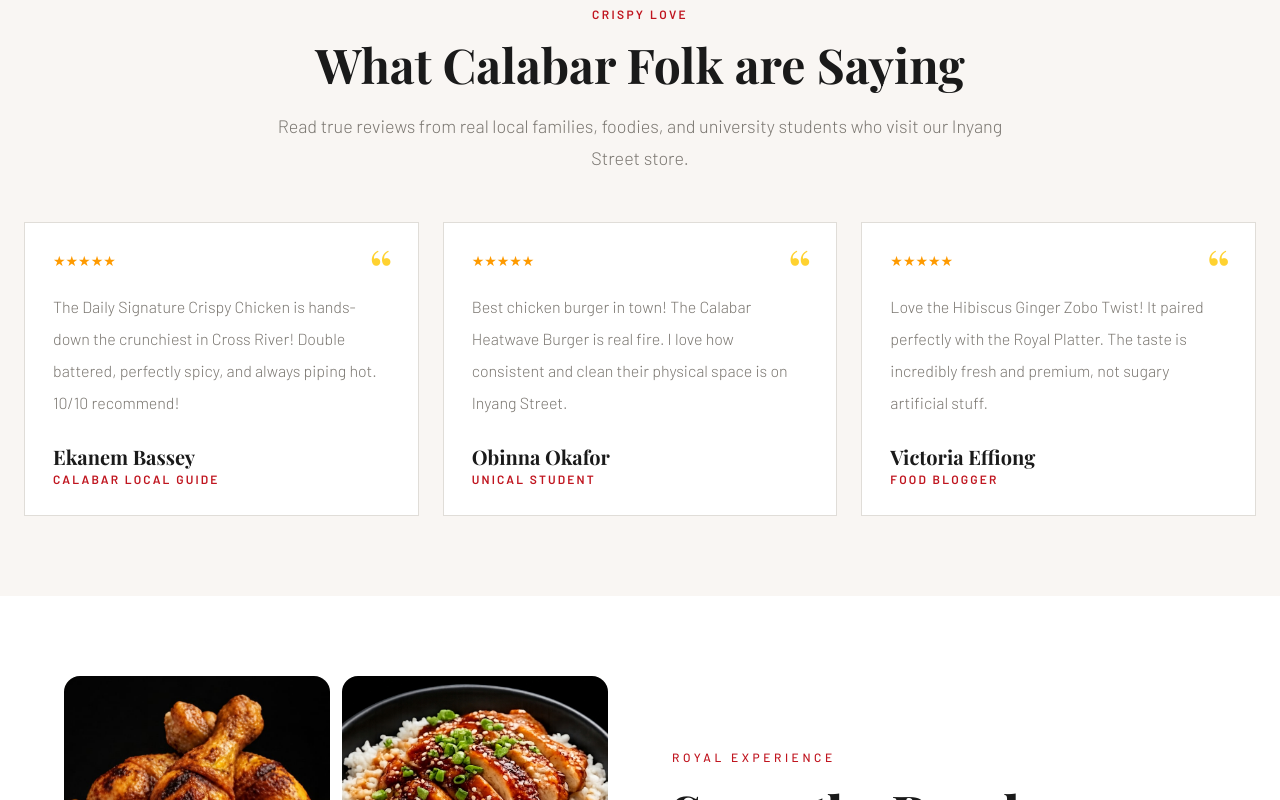
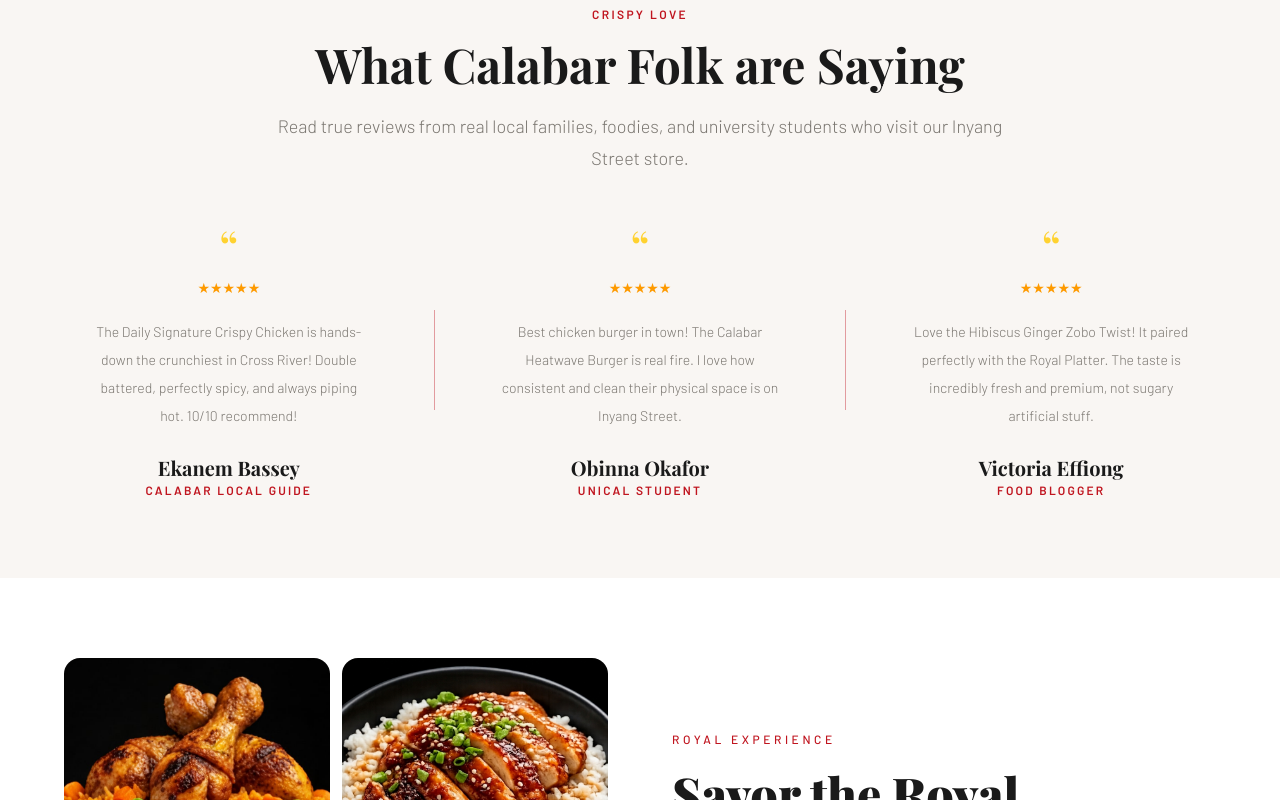
Before and after one commit to Treasure28-cyber/Daily_Crisp, a Next.js app: page / in a window 1280 px wide. Shown: the part 2000-2800 px from the top of the page. Built offline with nearby package versions, Linux system fonts and the light colour scheme.

Commit message:
cleaning the code

```diff
--- a/src/app/order/page.tsx
+++ b/src/app/order/page.tsx
@@ -21,7 +21,6 @@ type CheckoutForm = {
 
 const CART_STORAGE_KEY = "daily-crisps-cart";
 const WHATSAPP_NUMBER = "2349046116130";
-const DELIVERY_FEE = 500;
 
 export default function OrderPage() {
   const [active, setActive] = useState<MenuCategory>("All");
@@ -37,8 +36,7 @@ export default function OrderPage() {
 
   const filtered = useMemo(() => (active === "All" ? menuItems : menuItems.filter((item) => item.category === active)), [active]);
   const subtotal = cart.reduce((sum, entry) => sum + entry.item.price * entry.qty, 0);
-  const deliveryFee = cart.length > 0 ? DELIVERY_FEE : 0;
-  const total = subtotal + deliveryFee;
+  const total = subtotal;
   const count = cart.reduce((sum, entry) => sum + entry.qty, 0);
 
   useEffect(() => {
@@ -112,8 +110,8 @@ export default function OrderPage() {
       items,
       "",
       `Subtotal: ${formatPrice(subtotal)}`,
-      `Delivery Fee: ${formatPrice(deliveryFee)}`,
       `Total: ${formatPrice(total)}`,
+      "Delivery fee: To be confirmed by Daily Crisps",
       "",
       "Delivery Address:",
       form.address,
@@ -248,7 +246,7 @@ export default function OrderPage() {
             )}
             <div className="mt-6 space-y-3 border-t border-[var(--mid-grey)] pt-5 font-barlow">
               <p className="flex justify-between text-[var(--text-muted)]"><span>Subtotal</span><span>{formatPrice(subtotal)}</span></p>
-              <p className="flex justify-between text-[var(--text-muted)]"><span>Delivery fee</span><span>{formatPrice(deliveryFee)}</span></p>
+              <p className="flex justify-between text-[var(--text-muted)]"><span>Delivery fee</span><span>Confirmed manually</span></p>
               <p className="flex justify-between text-xl font-bold text-[var(--charcoal)]"><span>Total</span><span>{formatPrice(total)}</span></p>
             </div>
             <form className="mt-6 space-y-3 border-t border-[var(--mid-grey)] pt-5" onSubmit={submitOrder}>
--- a/src/app/page.tsx
+++ b/src/app/page.tsx
@@ -1,7 +1,5 @@
 import Image from "next/image";
 import Link from "next/link";
-import { Clock, MapPin, Phone } from "lucide-react";
-import { LinkButton } from "@/components/Button";
 import { SectionHeader } from "@/components/SectionHeader";
 import { TopSellers } from "@/components/TopSellers";
 
@@ -91,17 +89,31 @@ export default function Home() {
             title="What Calabar Folk are Saying"
             body="Read true reviews from real local families, foodies, and university students who visit our Inyang Street store."
           />
-          <div className="mt-12 grid gap-6 md:grid-cols-3">
-            {testimonials.map((item) => (
-              <article key={item.name} className="relative border border-[var(--mid-grey)] bg-white p-7">
-                <span className="absolute right-6 top-4 font-playfair text-6xl text-amber-300">&ldquo;</span>
-                <p className="font-barlow text-sm text-amber-500">&#9733;&#9733;&#9733;&#9733;&#9733;</p>
-                <p className="mt-5 font-barlow text-base font-light leading-8 text-[var(--text-muted)]">{item.quote}</p>
-                <div className="mt-6">
-                  <h3 className="font-playfair text-xl font-bold text-[var(--charcoal)]">{item.name}</h3>
-                  <p className="font-barlow text-xs font-semibold uppercase tracking-[0.18em] text-[var(--red)]">{item.role}</p>
-                </div>
-              </article>
+          <div className="mt-12 flex w-full flex-col items-center justify-center gap-0 md:flex-row">
+            {testimonials.map((item, index) => (
+              <div key={item.name} className="contents">
+                {index > 0 && (
+                  <>
+                    <div
+                      className="mx-auto my-8 block md:hidden"
+                      style={{ width: "60px", height: "1.5px", background: "#C0151F", opacity: 0.4 }}
+                    />
+                    <div
+                      className="hidden md:block"
+                      style={{ width: "1.5px", height: "100px", background: "#C0151F", opacity: 0.4, flexShrink: 0 }}
+                    />
+                  </>
+                )}
+                <article className="flex flex-1 flex-col items-center px-6 text-center sm:px-10">
+                  <span className="font-playfair text-5xl text-amber-300">&ldquo;</span>
+                  <p className="mt-2 font-barlow text-sm text-amber-500">&#9733;&#9733;&#9733;&#9733;&#9733;</p>
+                  <p className="mt-5 max-w-[280px] font-barlow text-sm font-light leading-7 text-[var(--text-muted)]">{item.quote}</p>
+                  <div className="mt-6">
+                    <h3 className="font-playfair text-xl font-bold text-[var(--charcoal)]">{item.name}</h3>
+                    <p className="font-barlow text-xs font-semibold uppercase tracking-[0.18em] text-[var(--red)]">{item.role}</p>
+                  </div>
+                </article>
+              </div>
             ))}
           </div>
         </div>
@@ -121,7 +133,7 @@ export default function Home() {
             </div>
             <div className="relative col-span-1 aspect-square overflow-hidden rounded-2xl bg-[var(--off-white)]">
               <Image
-                src="/food-image2.png"
+                src="/food-image2-bg.png"
                 alt="Royal platter side dish"
                 fill
                 sizes="(min-width: 768px) 24vw, 45vw"
@@ -162,25 +174,6 @@ export default function Home() {
         </div>
       </section>
 
-      <section className="bg-white px-6 py-14">
-        <div className="mx-auto flex max-w-7xl flex-col gap-6 border-y border-[var(--mid-grey)] py-8 md:flex-row md:items-center md:justify-between">
-          <div className="flex items-center gap-3 font-barlow text-[var(--charcoal)]">
-            <MapPin className="h-5 w-5 text-[var(--red)]" />
-            No. 36 Inyang Street, Calabar
-          </div>
-          <div className="flex items-center gap-3 font-barlow text-[var(--charcoal)]">
-            <Phone className="h-5 w-5 text-[var(--red)]" />
-            +234 904 611 6130
-          </div>
-          <div className="flex items-center gap-3 font-barlow text-[var(--charcoal)]">
-            <Clock className="h-5 w-5 text-[var(--red)]" />
-            Daily: 11:00 AM - 10:30 PM
-          </div>
-          <LinkButton href="/contact" variant="outline">
-            Get Directions &rarr;
-          </LinkButton>
-        </div>
-      </section>
     </>
   );
 }
--- a/src/components/Footer.tsx
+++ b/src/components/Footer.tsx
@@ -73,7 +73,6 @@ export function Footer() {
             <p>Monday - Friday: <strong className="text-white">11:00 AM - 10:30 PM</strong></p>
             <p>Saturday: <strong className="text-white">11:00 AM - 11:00 PM</strong></p>
             <p>Sunday: <strong className="text-white">12:30 PM - 10:00 PM</strong></p>
-            <p className="flex items-center gap-2 text-emerald-400"><span className="h-2.5 w-2.5 rounded-full bg-emerald-400" /> Delivery Status: <strong>ACTIVE</strong></p>
           </div>
         </div>
         <div>
```
Also changed, not shown: public/food-image2-bg.png (added), 1 other file (tests, documents, lock files or other folders).
